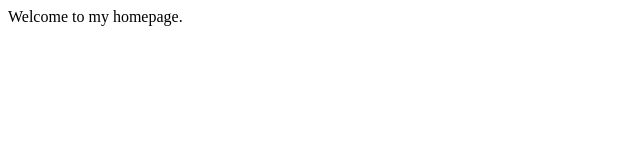
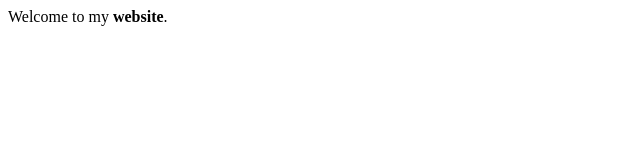
Before and after one commit to keithohara/L235F17, a plain HTML site: page index.html in a window 1280 px wide. Shown: the full height of the page, 0-640 px from the left. Drawn offline with Linux system fonts and the light colour scheme.

Commit message:
Update index.html

```diff
--- a/index.html
+++ b/index.html
@@ -5,7 +5,7 @@
 </head>
 
 <body>
-Welcome to my homepage.
+  Welcome to my <b>website</b>.
 </body>
 
 </html>
```
